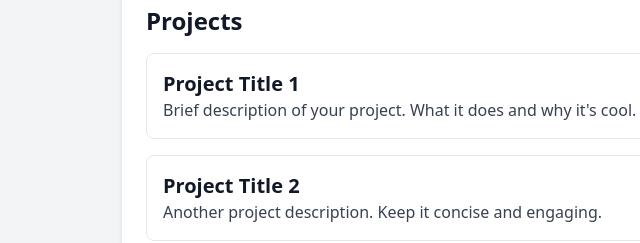
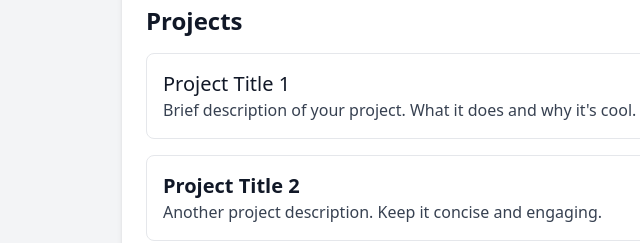
Before and after one commit to shan-shan-dar/shan-shan-dar.github.io, a plain HTML site: page index.html in a window 1280 px wide. Shown: the part 351-594 px from the top of the page, 158-798 px from the left. Drawn offline with nearby package versions, Linux system fonts and the light colour scheme.

Commit message:
Update index.html

```diff
--- a/index.html
+++ b/index.html
@@ -22,7 +22,7 @@
             <h2 class="text-2xl font-semibold">Projects</h2>
             <div class="mt-4 space-y-4">
                 <div class="border p-4 rounded-lg">
-                    <h3 class="text-xl font-semibold">Project Title 1</h3>
+                    <h3 class="text-xl font-s emibold">Project Title 1</h3>
                     <p class="text-gray-700">Brief description of your project. What it does and why it's cool.</p>
                 </div>
                 <div class="border p-4 rounded-lg">
```
